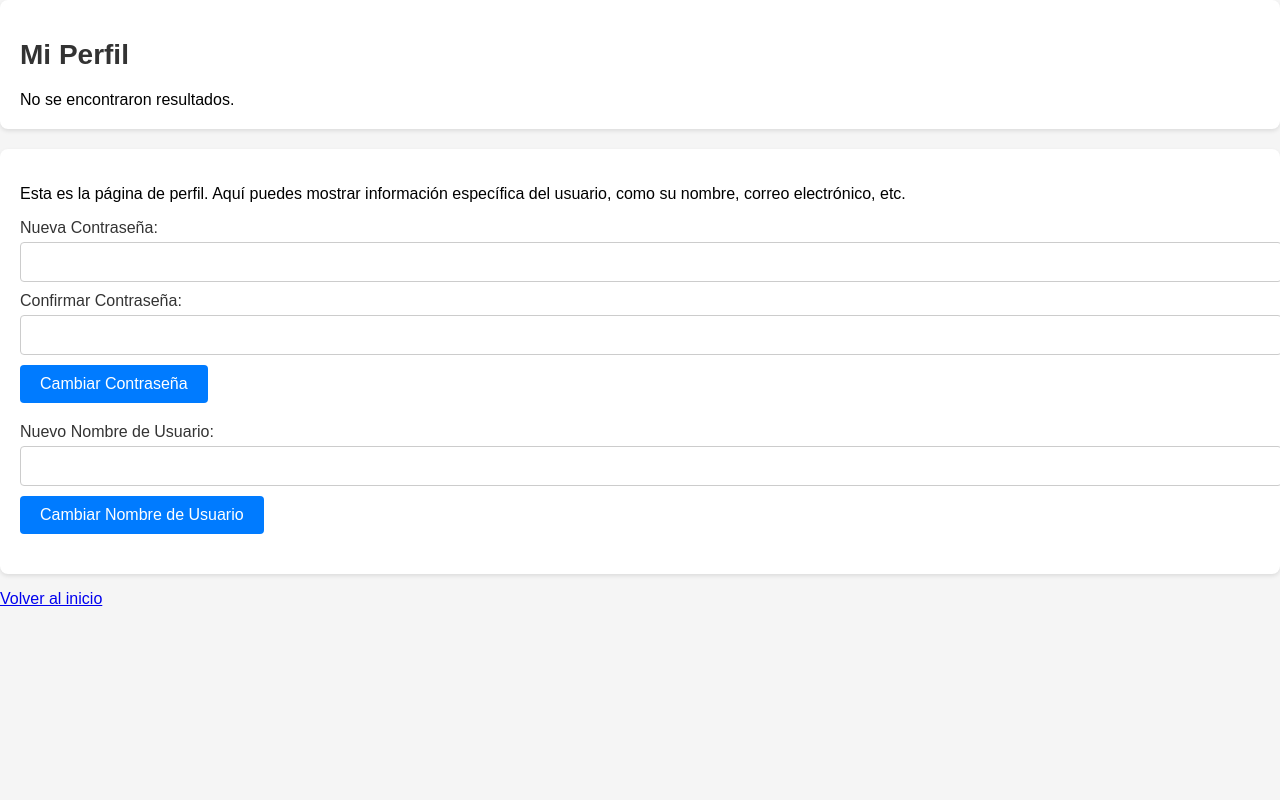
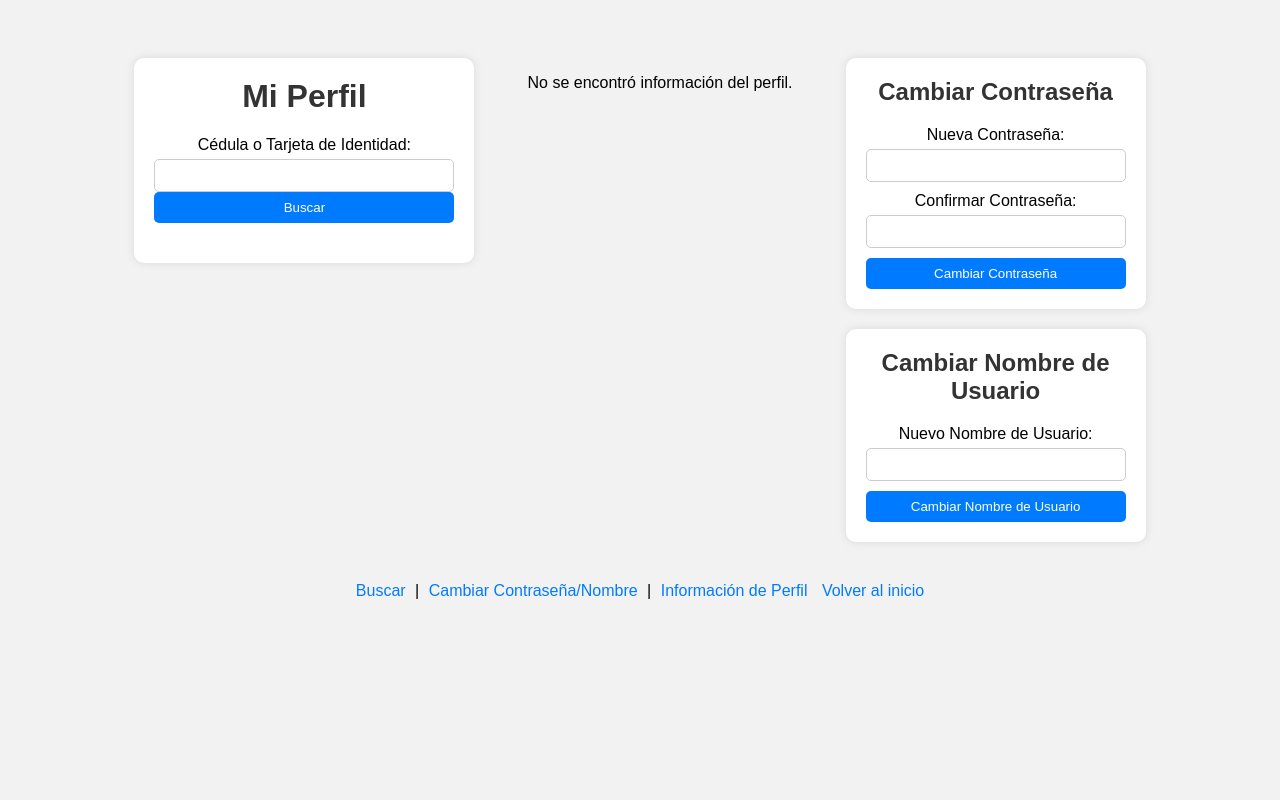
Before and after one commit to BlacVal/Pascual, a PHP site: page /php/perfil.php in a window 1280 px wide. Run offline with PHP 8.4, Linux system fonts and the light colour scheme; data that the repository does not hold is empty.

Commit message:
Configuracion  del perfil

```diff
--- a/assets/css/perfil.css
+++ b/assets/css/perfil.css
@@ -1,77 +1,110 @@
-/* Estilo general */
 body {
     font-family: Arial, sans-serif;
-    background-color: #f5f5f5;
-    margin: 0;
-    padding: 0;
+    background-color: #f2f2f2;
 }
 
 .container {
-    max-width: 800px;
+    width: 80%;
     margin: 0 auto;
-    padding: 20px;
+    display: flex;
+    justify-content: center;
+    align-items: flex-start;
+    padding-top: 50px;
 }
 
-/* Estilo del perfil */
-.perfil-container {
+.profile-box {
+    width: 300px;
     background-color: #fff;
-    border-radius: 8px;
-    box-shadow: 0 2px 4px rgba(0, 0, 0, 0.1);
-    margin-bottom: 20px;
     padding: 20px;
+    border-radius: 10px;
+    box-shadow: 0 0 10px rgba(0, 0, 0, 0.1);
 }
 
-.perfil-container h1 {
-    font-size: 28px;
+.profile-box h1 {
+    margin-top: 0;
+    text-align: center;
     color: #333;
+}
+
+.search-form {
     margin-bottom: 20px;
 }
 
-.perfil-info p {
-    font-size: 18px;
-    color: #666;
+.search-form label {
+    display: block;
+    margin-bottom: 5px;
+}
+
+.search-form input[type="text"] {
+    width: 100%;
+    padding: 8px;
+    border: 1px solid #ccc;
+    border-radius: 5px;
+}
+
+.search-form button {
+    width: 100%;
+    padding: 8px;
+    background-color: #007bff;
+    color: #fff;
+    border: none;
+    border-radius: 5px;
+    cursor: pointer;
+}
+
+.info-box {
+    flex-grow: 1;
+    margin: 0 20px;
+}
+
+.change-forms {
+    width: 300px;
+}
+
+.change-form {
+    background-color: #fff;
+    padding: 20px;
+    margin-bottom: 20px;
+    border-radius: 10px;
+    box-shadow: 0 0 10px rgba(0, 0, 0, 0.1);
+}
+
+.change-form h2 {
+    margin-top: 0;
+    color: #333;
+}
+
+.change-form label {
+    display: block;
+    margin-bottom: 5px;
+}
+
+.change-form input[type="password"],
+.change-form input[type="text"] {
+    width: 100%;
+    padding: 8px;
+    border: 1px solid #ccc;
+    border-radius: 5px;
     margin-bottom: 10px;
 }
 
-/* Estilo de los formularios */
-main {
-    background-color: #fff;
-    border-radius: 8px;
-    box-shadow: 0 2px 4px rgba(0, 0, 0, 0.1);
-    padding: 20px;
-}
-
-form {
-    margin-bottom: 20px;
-}
-
-label {
-    display: block;
-    font-size: 16px;
-    color: #333;
-    margin-bottom: 5px;
-}
-
-input[type="text"],
-input[type="password"] {
+.change-form button {
     width: 100%;
-    padding: 10px;
-    font-size: 16px;
-    border: 1px solid #ccc;
-    border-radius: 4px;
-    margin-bottom: 10px;
-}
-
-button {
+    padding: 8px;
     background-color: #007bff;
     color: #fff;
-    padding: 10px 20px;
-    font-size: 16px;
     border: none;
-    border-radius: 4px;
+    border-radius: 5px;
     cursor: pointer;
 }
 
-button:hover {
-    background-color: #0056b3;
+footer {
+    text-align: center;
+    margin-top: 20px;
 }
+
+footer a {
+    margin: 0 5px;
+    color: #007bff;
+    text-decoration: none;
+}
--- a/inicio.php
+++ b/inicio.php
@@ -139,7 +139,7 @@ if(isset($_SESSION['usuario'])){
             <div class="general-content">
 
                 <div class="general-4 txt">
-                    <h3>Juan Manuel Ciro Vega</h3>
+                    <h3>Leidy Laura Cañas Naranjo</h3>
                 </div>
                 <div class="general-5 txt">
                     <h3>Alexandra Rodriguez Agudelo</h3>
--- a/php/perfil.php
+++ b/php/perfil.php
@@ -1,5 +1,24 @@
 <?php
 $conexion = mysqli_connect("localhost", "root", "", "Login_register_db");
+
+// Verificar si se ha enviado el formulario de búsqueda por cédula
+if(isset($_POST['buscar'])) {
+    // Obtener la cédula ingresada por el usuario
+    $cedula = $_POST['cedula'];
+
+    // Consulta para obtener la información del usuario con la cédula proporcionada
+    $sql = "SELECT * FROM usuarios WHERE cedula = '$cedula'";
+    $resultado = mysqli_query($conexion, $sql);
+
+    // Verificar si se encontró algún resultado
+    if (mysqli_num_rows($resultado) > 0) {
+        // Mostrar la información del usuario
+        $fila = mysqli_fetch_assoc($resultado);
+        // Puedes mostrar más información aquí según tu base de datos
+    } else {
+        echo "<div class='profile-info'>No se encontraron resultados para la cédula ingresada.</div>";
+    }
+}
 
 // Verificar si se ha enviado el formulario de cambio de contraseña
 if(isset($_POST['cambiar_contraseña'])) {
@@ -13,17 +32,17 @@ if(isset($_POST['cambiar_contraseña'])) {
         $hash_contraseña = password_hash($nueva_contraseña, PASSWORD_DEFAULT);
 
         // Actualizar la contraseña en la base de datos
-        $sql_update_contraseña = "UPDATE usuarios SET contraseña = '$hash_contraseña' WHERE id = 1"; // Cambia '1' por el ID del usuario
+        $sql_update_contraseña = "UPDATE usuarios SET contraseña = '$hash_contraseña' WHERE cedula = '$cedula'";
         $resultado_update_contraseña = mysqli_query($conexion, $sql_update_contraseña);
 
         // Verificar si la actualización fue exitosa
         if($resultado_update_contraseña) {
-            echo "Contraseña actualizada correctamente.";
+            echo "<div class='message'>Contraseña actualizada correctamente.</div>";
         } else {
-            echo "Error al actualizar la contraseña: " . mysqli_error($conexion);
+            echo "<div class='message'>Error al actualizar la contraseña: " . mysqli_error($conexion) . "</div>";
         }
     } else {
-        echo "Las contraseñas no coinciden.";
+        echo "<div class='message'>Las contraseñas no coinciden.</div>";
     }
 }
 
@@ -33,20 +52,21 @@ if(isset($_POST['cambiar_nombre'])) {
     $nuevo_nombre = $_POST['nuevo_nombre'];
 
     // Actualizar el nombre de usuario en la base de datos
-    $sql_update_nombre = "UPDATE usuarios SET nombre = '$nuevo_nombre' WHERE id = 1"; // Cambia '1' por el ID del usuario
+    $sql_update_nombre = "UPDATE usuarios SET usuario = '$nuevo_nombre' WHERE cedula = '$cedula'";
     $resultado_update_nombre = mysqli_query($conexion, $sql_update_nombre);
 
     // Verificar si la actualización fue exitosa
     if($resultado_update_nombre) {
-        echo "Nombre de usuario actualizado correctamente.";
+        echo "<div class='message'>Nombre de usuario actualizado correctamente.</div>";
     } else {
-        echo "Error al actualizar el nombre de usuario: " . mysqli_error($conexion);
+        echo "<div class='message'>Error al actualizar el nombre de usuario: " . mysqli_error($conexion) . "</div>";
     }
 }
 
 // Cerrar la conexión
 mysqli_close($conexion);
 ?>
+<center>
 <!DOCTYPE html>
 <html lang="es">
 <head>
@@ -56,62 +76,58 @@ mysqli_close($conexion);
     <link rel="stylesheet" href="/assets/css/perfil.css">
 </head>
 <body>
-    <div class="perfil-container">
+    <div class="container">
+        <div class="profile-box">
             <h1>Mi Perfil</h1>
-        <div class="perfil-info">
+            <div class="search-form">
+                <form method="POST">
+                    <label for="cedula">Cédula o Tarjeta de Identidad:</label>
+                    <input type="text" name="cedula" id="cedula" required>
+                    <button type="submit" name="buscar">Buscar</button>
+                </form>
+            </div>
+        </div>
+        <div class="info-box">
     <?php
-                // Aquí irá el código PHP para recuperar la información del perfil y mostrarla
-                $conexion = mysqli_connect("localhost", "root", "", "Login_register_db");
-
-                // Revisar la conexión
-                if ($conexion->connect_error) {
-                    die("Error de conexión: " . $conexion->connect_error);
+    // Verificar si se ha encontrado información del usuario
+    if (isset($fila)) {
+        echo "<h2>Información del Perfil</h2>";
+        echo "<p>Nombre: " . $fila["usuario"] . "</p>";
+        echo "<p>Email: " . $fila["correo"] . "</p>";
+        // Puedes mostrar más información aquí según tu base de datos
+    } else {
+        echo "<p>No se encontró información del perfil.</p>";
     }
-
-                // Consulta para obtener la información del usuario (cambia '1' por el ID del usuario que quieras mostrar)
-                $sql = "SELECT * FROM usuarios WHERE id = 1";
-                $resultado = $conexion->query($sql);
-
-                if ($resultado->num_rows > 0) {
-                    // Mostrar la información del usuario
-                    while($fila = $resultado->fetch_assoc()) {
-                        echo "<p>Nombre: " . $fila["nombre"] . "</p>";
-                        echo "<p>Email: " . $fila["email"] . "</p>";
-                        echo "<p>Fecha de Nacimiento: " . $fila["fecha_nacimiento"] . "</p>";
-                        // Puedes mostrar más información aquí según tu base de datos
-                    }
-                } else {
-                    echo "No se encontraron resultados.";
-                }
-
-                // Cerrar la conexión
-                $conexion->close();
     ?>
 </div>
-    </div>
-    <main>
-        <p>Esta es la página de perfil. Aquí puedes mostrar información específica del usuario, como su nombre, correo electrónico, etc.</p>
-
+        <div class="change-forms">
             <!-- Formulario para cambiar la contraseña -->
-        <form method="POST">
+            <form method="POST" class="change-form">
+                <h2>Cambiar Contraseña</h2>
                 <label for="nueva_contraseña">Nueva Contraseña:</label>
                 <input type="password" name="nueva_contraseña" id="nueva_contraseña" required>
                 <label for="confirmar_contraseña">Confirmar Contraseña:</label>
                 <input type="password" name="confirmar_contraseña" id="confirmar_contraseña" required>
                 <button type="submit" name="cambiar_contraseña">Cambiar Contraseña</button>
-            <?php if (isset($error_message)) echo "<p>$error_message</p>"; ?>
             </form>
 
             <!-- Formulario para cambiar el nombre de usuario -->
-        <form method="POST">
+            <form method="POST" class="change-form">
+                <h2>Cambiar Nombre de Usuario</h2>
                 <label for="nuevo_nombre">Nuevo Nombre de Usuario:</label>
                 <input type="text" name="nuevo_nombre" id="nuevo_nombre" required>
                 <button type="submit" name="cambiar_nombre">Cambiar Nombre de Usuario</button>
             </form>
-    </main>
+        </div>
+    </div>
 
     <footer>
-        <p><a href="/inicio.php">Volver al inicio</a></p>
+        <a href="#search-form">Buscar</a> |
+        <a href="#change-forms">Cambiar Contraseña/Nombre</a> |
+        <a href="#profile-info">Información de Perfil</a>
+        <a href="/inicio.php">Volver al inicio</a>
     </footer>
+    </center>
+    <script src="perfil.js"></script>
 </body>
 </html>
```
Also changed, not shown: assets/js/perfil.js (added, +33 -0 lines). Lines whose indentation alone changed are shown as unchanged.
